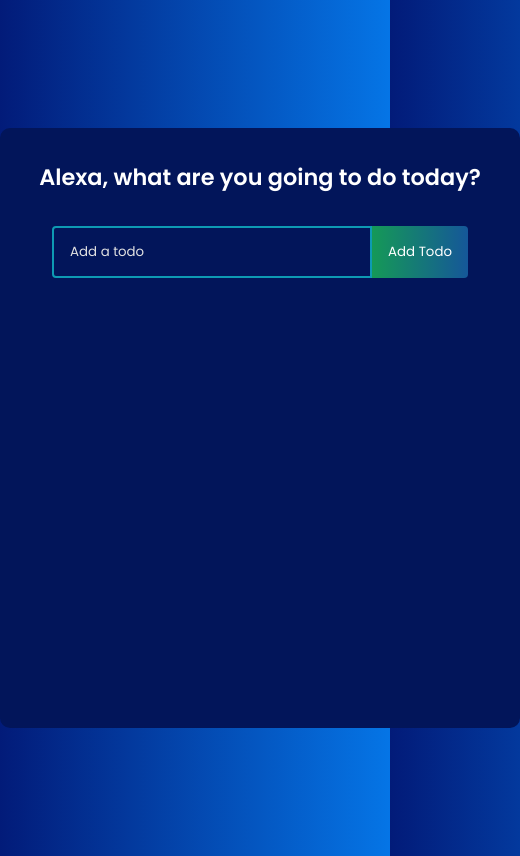
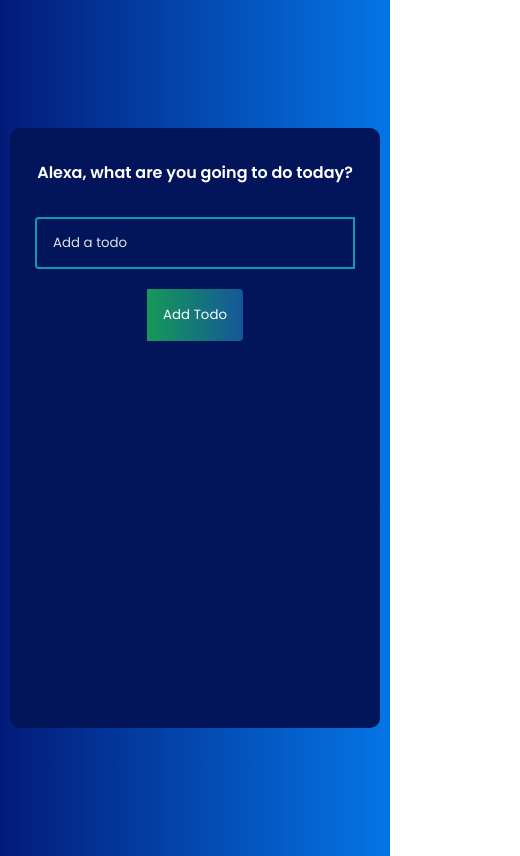
Before and after one commit to snowleopardAlexa/react-todo-list-app, a React (Create React App) app: page / in a window 390 px wide. Shown: the whole page, 520 px wide, since content can reach past the window. Built offline with nearby package versions, Linux system fonts and the light colour scheme.

Commit message:
fix responsive mobile

```diff
--- a/src/App.css
+++ b/src/App.css
@@ -143,3 +143,15 @@
   .edit-icon {
     color: #fff;
   }
+
+  @media only screen and (max-width: 600px) {
+    h1 {
+      font-size: 1rem;
+    }
+    .todo-app {
+      width: 95%;
+    }
+    .todo-btn {
+      margin-top: 20px;
+    }
+  }
```
